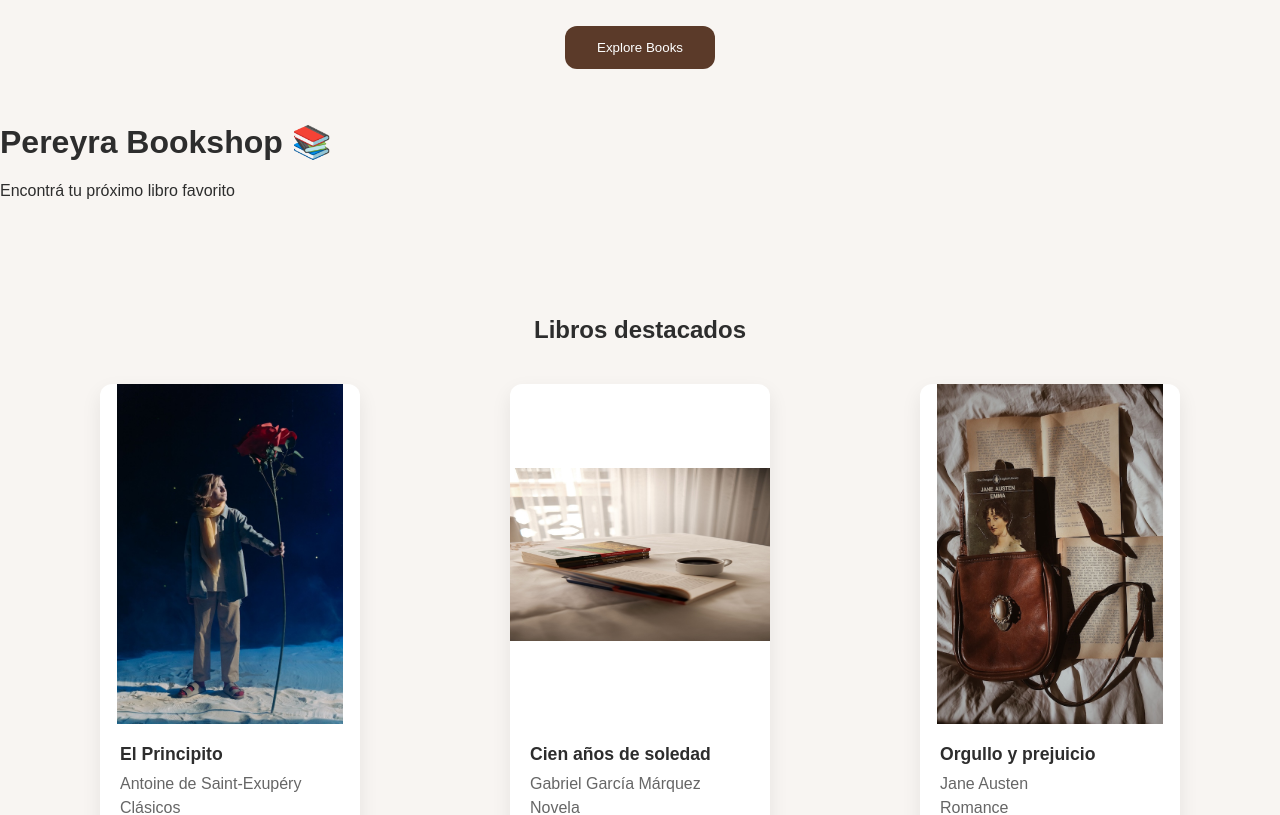
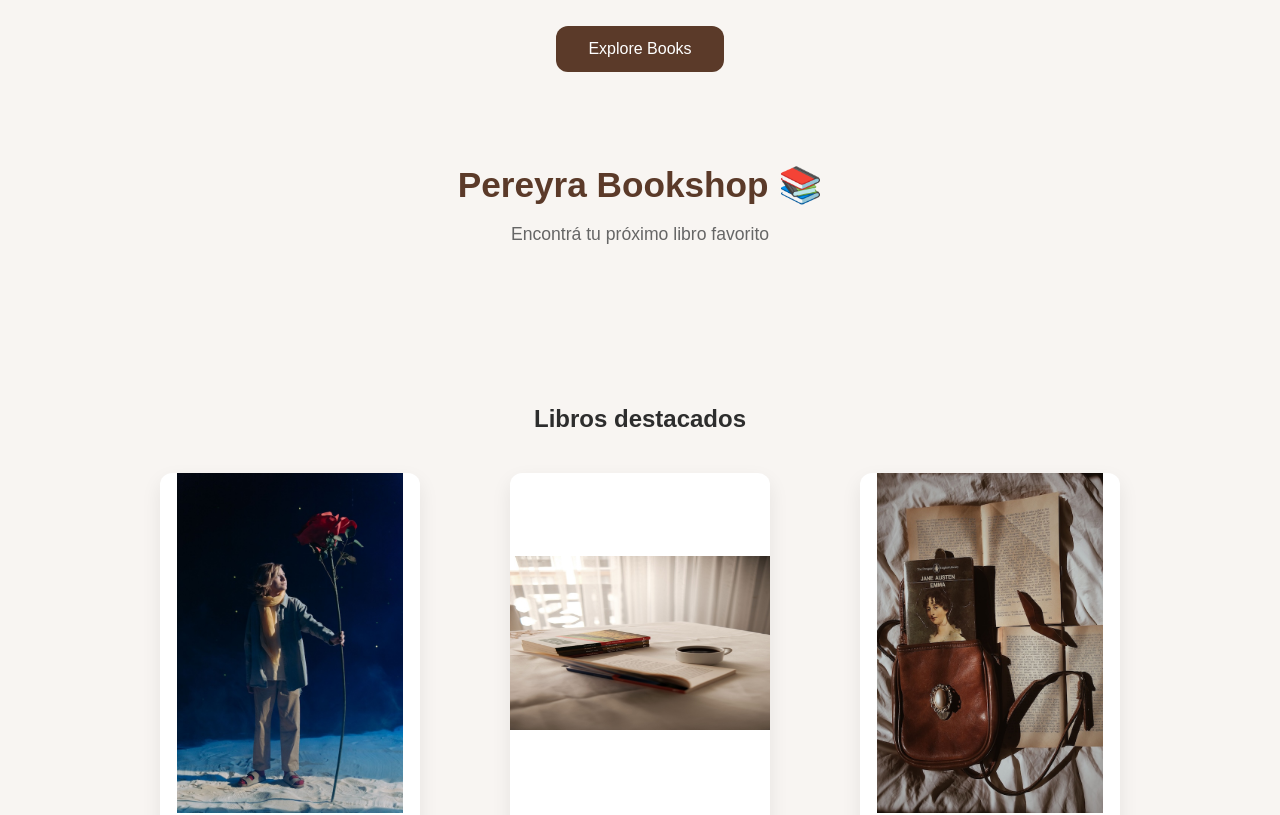
Before and after one commit to laulila/Pereyra-Bookshop, a React (Vite) app: page / in a window 1280 px wide. Shown: the part 780-1595 px from the top of the page. Built offline with nearby package versions, Linux system fonts and the light colour scheme.

Commit message:
Add home styles and connect hero books button

```diff
--- a/src/index.css
+++ b/src/index.css
@@ -52,3 +52,6 @@ img {
 .main-content {
   flex: 1;
 }
+#books {
+  scroll-margin-top: 90px;
+}
--- a/src/pages/Checkout/Checkout.css
+++ b/src/pages/Checkout/Checkout.css
@@ -84,3 +84,14 @@
   align-items: flex-end;
   gap: 15px;
 }
+.back-cart {
+  display: inline-block;
+  margin-bottom: 25px;
+  color: #5b3a29;
+  text-decoration: none;
+  font-weight: 600;
+}
+
+.back-cart:hover {
+  text-decoration: underline;
+}
--- a/src/pages/Checkout/Checkout.jsx
+++ b/src/pages/Checkout/Checkout.jsx
@@ -1,6 +1,7 @@
 import { useContext, useState } from "react";
 import { CartContext } from "../../context/CartContext/CartContext";
 import { useNavigate } from "react-router-dom";
+import { Link } from "react-router-dom";
 import "./Checkout.css";
 
 export const Checkout = () => {
@@ -20,7 +21,17 @@ export const Checkout = () => {
     (acc, item) => acc + item.price * item.quantity,
     0
   );
+if (cart.length === 0) {
+  return (
+    <main className="checkout">
+      <h1>Tu carrito está vacío 🛒</h1>
 
+      <Link to="/">
+        Volver a la tienda
+      </Link>
+    </main>
+  );
+}
 
   const handleChange = (e) => {
     setBuyer({
@@ -56,6 +67,10 @@ export const Checkout = () => {
     <main className="checkout">
 
       <h1>Finalizar compra</h1>
+
+      <Link to="/cart" className="back-cart">
+  ← Volver al carrito
+</Link>
 
       <section className="checkout-summary">
 
--- /dev/null
+++ b/src/pages/Home/Home.css
@@ -0,0 +1,29 @@
+.home-intro {
+  max-width: 1100px;
+  margin: 60px auto 40px;
+  padding: 0 20px;
+  text-align: center;
+}
+
+.home-intro h1 {
+  color: #5b3a29;
+  margin-bottom: 15px;
+  font-size: 2.2rem;
+}
+
+.home-intro p {
+  font-size: 1.1rem;
+  color: #666;
+}
+
+
+.featured-section {
+  max-width: 1100px;
+  margin: 0 auto;
+  padding: 20px;
+}
+
+
+#books {
+  scroll-margin-top: 90px;
+}
--- a/src/pages/Home/Home.jsx
+++ b/src/pages/Home/Home.jsx
@@ -1,17 +1,20 @@
 import { Hero } from "../../sections/Hero/Hero";
 import FeaturedBooks from "../../sections/FeaturedBooks/FeaturedBooks";
+import "./Home.css";
 
 export const Home = () => {
   return (
     <>
       <Hero />
 
-      <main>
+      <main className="home-intro">
         <h1>Pereyra Bookshop 📚</h1>
         <p>Encontrá tu próximo libro favorito</p>
       </main>
 
-      <FeaturedBooks />
+      <section id="books" className="featured-section">
+        <FeaturedBooks />
+      </section>
     </>
   );
 };
--- a/src/pages/ProductDetail/ProductDetail.css
+++ b/src/pages/ProductDetail/ProductDetail.css
@@ -51,6 +51,7 @@
   cursor: pointer;
   transition: all .25s ease;
 }
+
 
 .product-info button:hover {
   background: #5b4032;
--- a/src/sections/Hero/Hero.css
+++ b/src/sections/Hero/Hero.css
@@ -40,6 +40,9 @@
   cursor: pointer;
 
   transition: var(--transition);
+
+  display: inline-block;
+  text-decoration: none;
 }
 
 .hero-button:hover {
--- a/src/sections/Hero/Hero.jsx
+++ b/src/sections/Hero/Hero.jsx
@@ -1,4 +1,5 @@
 import "./Hero.css";
+
 import heroBooks from "../../assets/images/hero-books.webp";
 export const Hero = () => {
   return (
@@ -12,7 +13,9 @@ export const Hero = () => {
           Explore a carefully selected collection of books for every reader.
         </p>
 
-        <button className="hero-button">Explore Books</button>
+ <a href="#books" className="hero-button">
+  Explore Books
+</a>
       </div>
     </section>
   );
```
